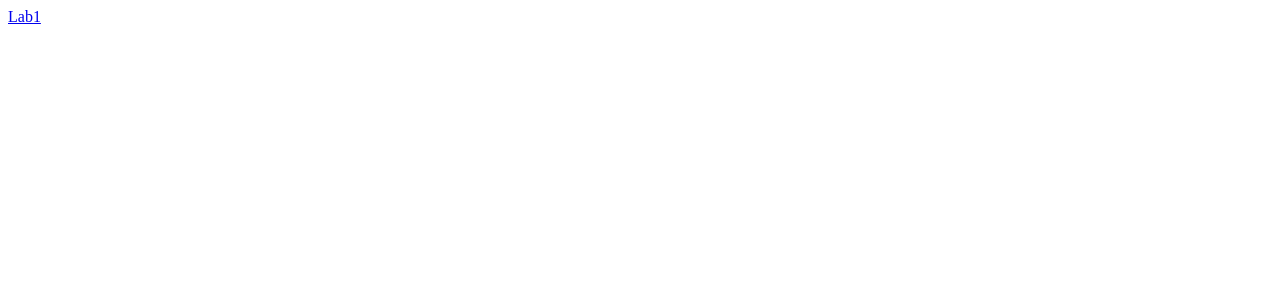
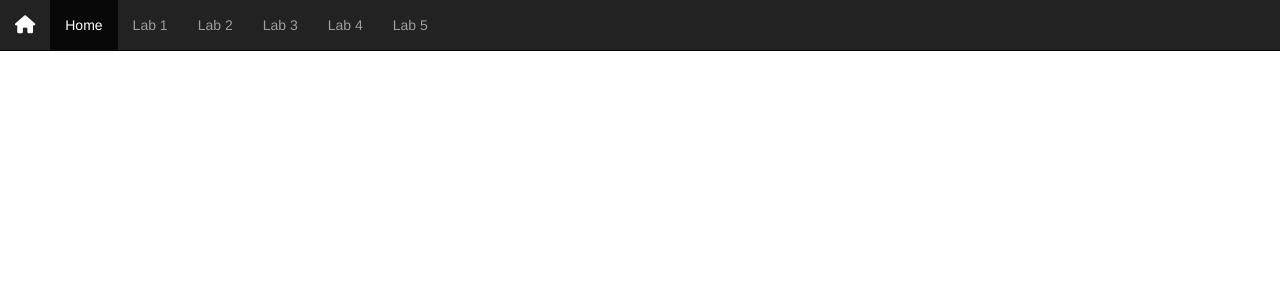
Before and after one commit to trandaniel/cps630labs, a PHP site: page / in a window 1280 px wide. Before the commit the part shown is almost empty. Shown: the top 300 px of the page. Run offline with PHP 8.4, Linux system fonts and the light colour scheme; some libraries are stand-ins or nearby versions.

Commit message:
Adding navbar to landing page

```diff
--- /dev/null
+++ b/assets/style/style.css
@@ -0,0 +1,4 @@
+body {
+  padding-top: 70px ;
+  padding-left: 30px ;
+}
--- a/index.php
+++ b/index.php
@@ -3,8 +3,27 @@
   <head>
     <meta charset="utf-8">
     <title>CPS630 Labs | Daniel Tran</title>
+    <link rel="stylesheet" href="https://maxcdn.bootstrapcdn.com/bootstrap/3.3.7/css/bootstrap.min.css" integrity="sha384-BVYiiSIFeK1dGmJRAkycuHAHRg32OmUcww7on3RYdg4Va+PmSTsz/K68vbdEjh4u" crossorigin="anonymous">
+    <link rel="stylesheet" href="assets/style/style.css">
+    <script src="https://use.fontawesome.com/9655b265f7.js"></script>
   </head>
   <body>
-    <a href="lab1/index.html">Lab1</a>
+    <nav class="navbar navbar-inverse navbar-fixed-top">
+      <div class="container-fluid">
+        <div class="navbar-header">
+          <a class="navbar-brand" href="#">
+            <i class="fa fa-home" aria-hidden="true"></i>
+          </a>
+          <ul class="nav navbar-nav">
+            <li class="active"><a href="#">Home</a></li>
+            <li><a href="lab1/index.html">Lab 1</a></li>
+            <li><a href="#">Lab 2</a></li>
+            <li><a href="#">Lab 3</a></li>
+            <li><a href="#">Lab 4</a></li>
+            <li><a href="#">Lab 5</a></li>
+          </ul>
+        </div>
+      </div>
+    </nav>
   </body>
 </html>
```
